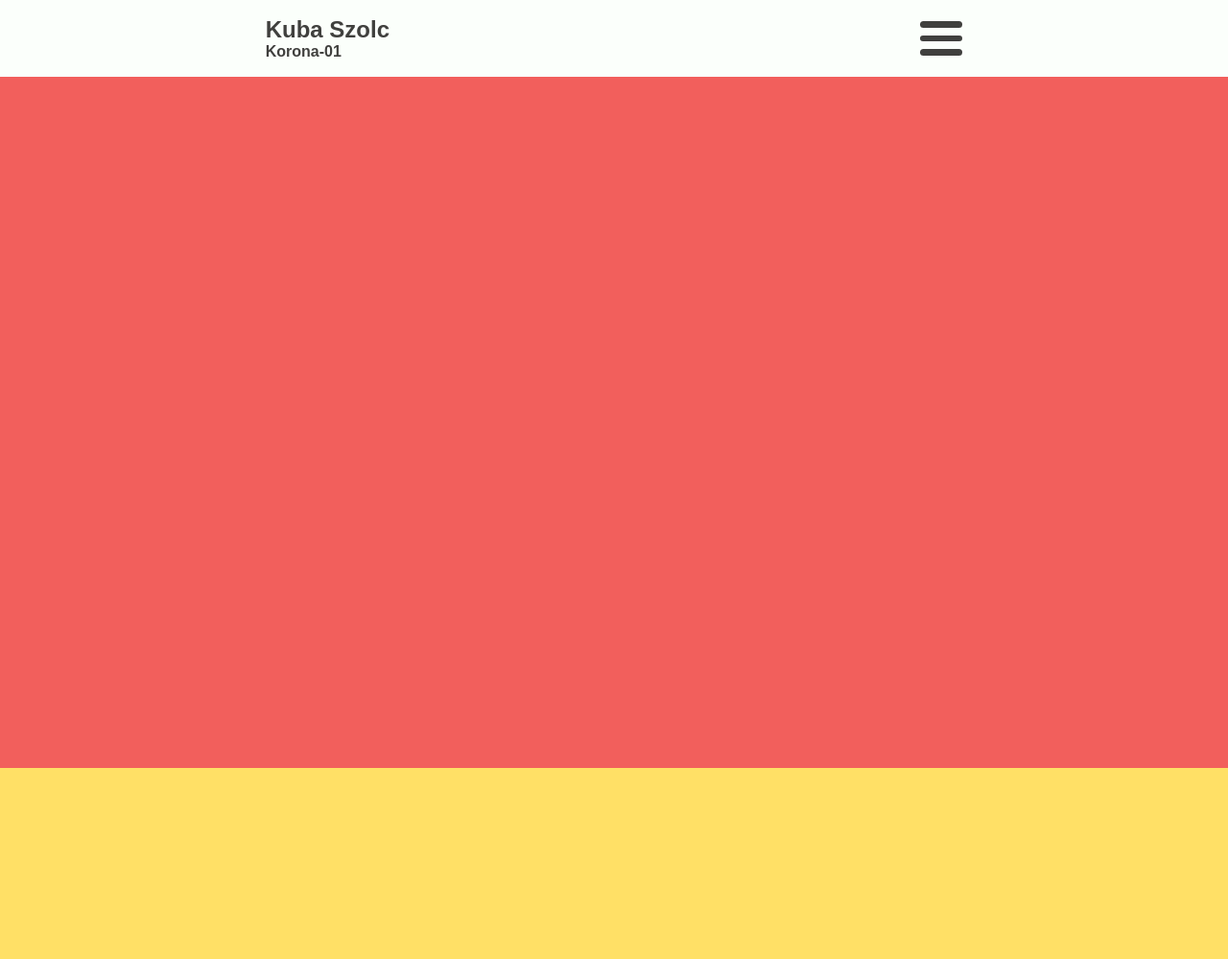
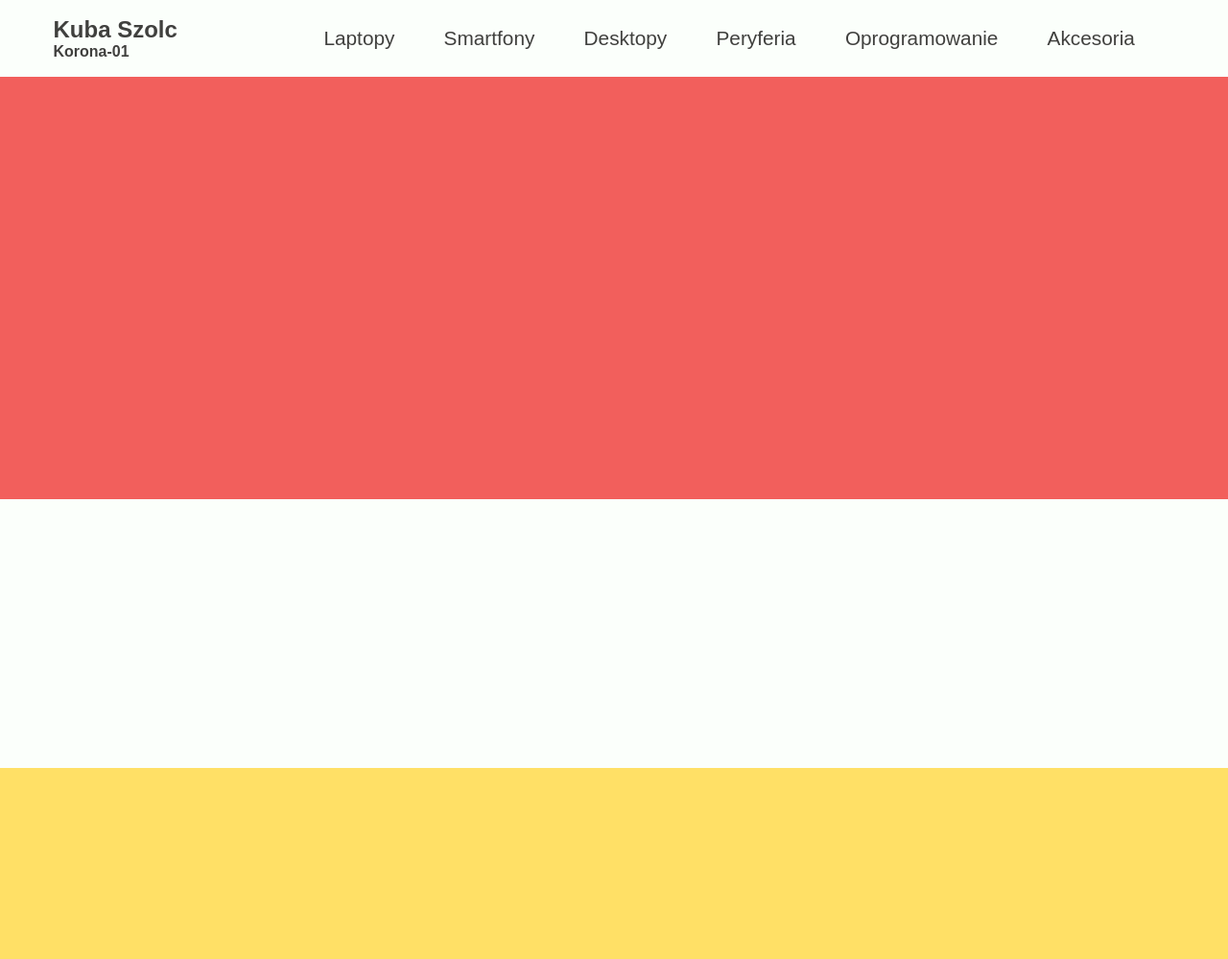
Before and after one commit to 3ti-2020/korona-01-kuba-szolc, a PHP site: page / in a window 1280 px wide. Shown: the top 999 px of the page at 96% size. Run offline with PHP 8.4, Linux system fonts and the light colour scheme.

Commit message:
responsywne menu

```diff
--- a/index.html
+++ b/index.html
@@ -15,15 +15,25 @@
               <h1>Kuba Szolc</h1>
               <h2>Korona-01</h2>
             </div>
+            <div class="menuContent">
+              <ul class="menuMain">
+                <li class="menuLink">Laptopy</li>
+                <li class="menuLink">Smartfony</li>
+                <li class="menuLink">Desktopy</li>
+                <li class="menuLink">Peryferia</li>
+                <li class="menuLink">Oprogramowanie</li>
+                <li class="menuLink">Akcesoria</li>
+              </ul>
+            </div>
             <div class="menuBurger">
               <div class="menuBar1"></div>
               <div class="menuBar2"></div>
               <div class="menuBar3"></div>
             </div>
+          </div>
 
-        </div>
         <div class="headerContent"></div>
-        <div class="menuContent">tu będzie menu</div>
+
       </div>
       <div class="main"></div>
       <div class="footer"></div>
--- a/style.css
+++ b/style.css
@@ -62,13 +62,13 @@ body{
 }
 
 .headerContent{
-    background-color: #f25f5c;
+    background-color: #fbfffb;
     width: 100%;
     height: 90vh;
+    background-color: #f25f5c;
 }
 
 /* ===================== */
-
 
 .menuBurger{
     height: 5.5vh;
@@ -124,3 +124,50 @@ body{
     padding: 30px;
     text-align: right;
 }
+
+.menuMain{
+    display: flex;
+    flex-direction: column;
+    margin: 0;
+    padding: 0;
+}
+
+.menuLink{
+    list-style-type: none;
+    font-size: 1.3rem;
+    margin: 3vh;
+}
+
+
+/* =================== */
+
+
+@media(min-width: 1000px){
+
+
+    .headerContent{
+        height: 55vh;
+    }
+    .menuBurger{
+        display: none;
+    }
+
+    .menuContent{
+        width: auto;
+        height: 7vh;
+        padding: 2vh;
+        transform: translateX(0);
+        border: none;
+        position: relative;
+        top: 0;
+        left: 0;
+    }
+    .menuMain{
+        flex-direction: row;
+        justify-content: center;
+    }
+    .menuLink{
+        margin: 0;
+        padding: 0 2vw 0 2vw;
+    }
+}
```
Lines whose indentation alone changed are shown as unchanged.
